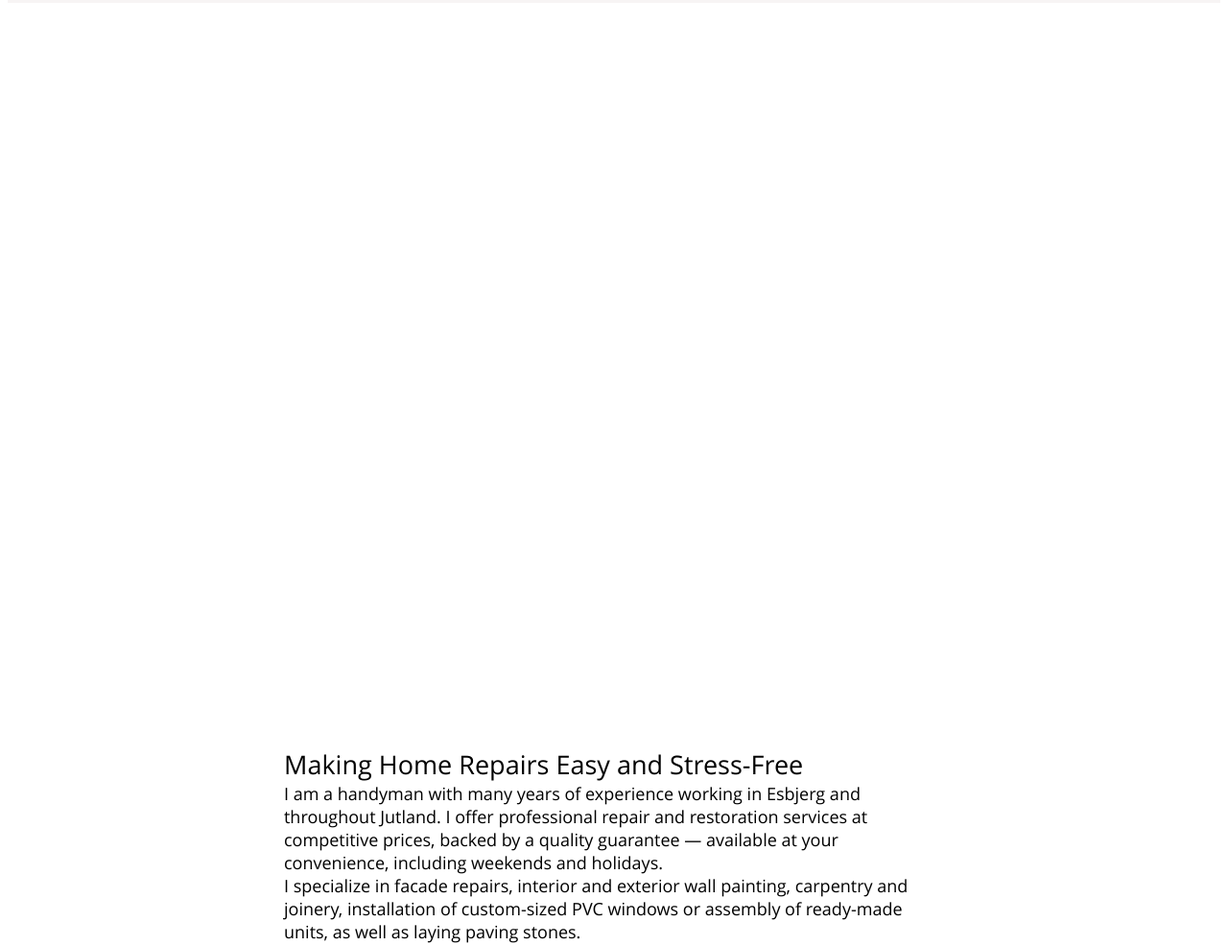
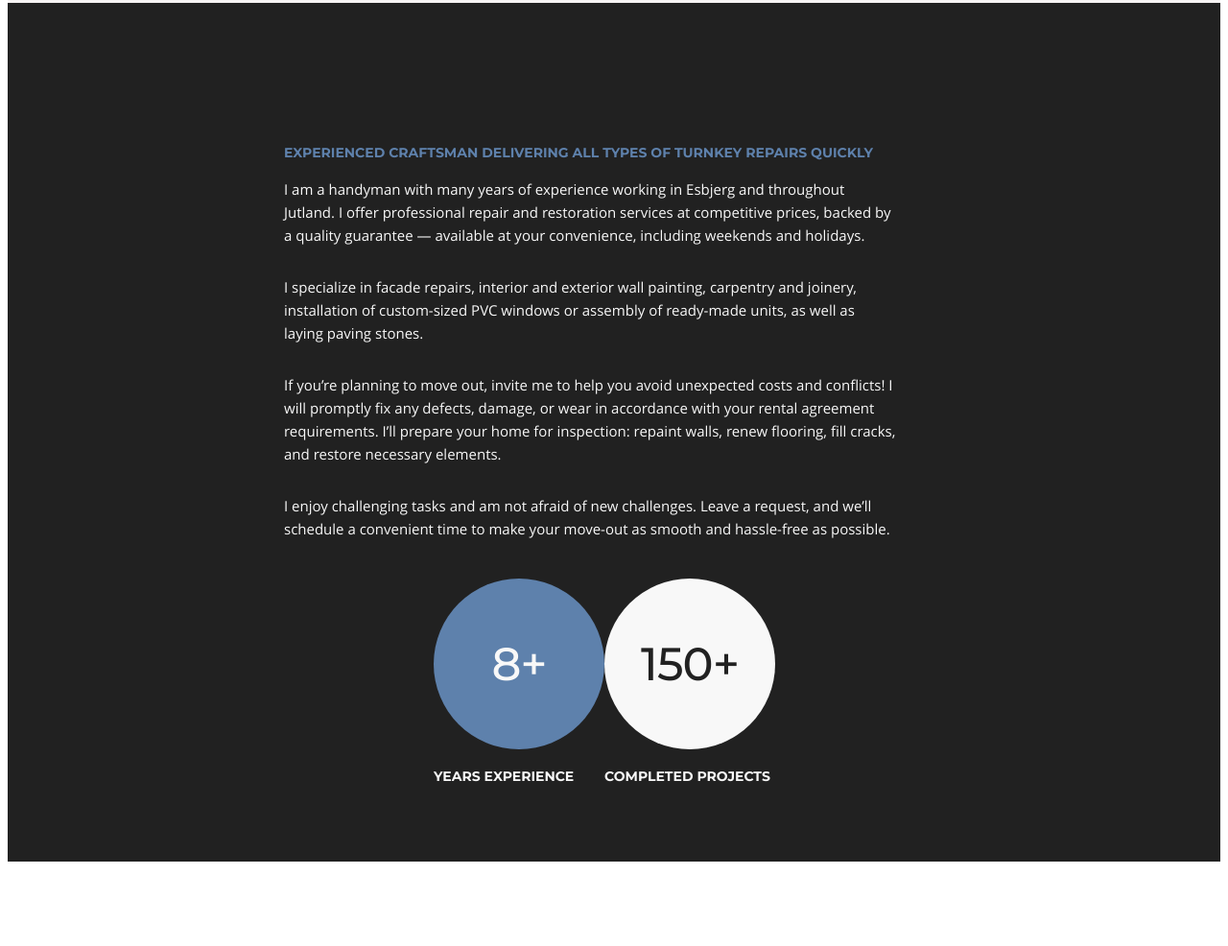
Before and after one commit to Hellwood1/handy-service-project, a website built with Vite: page src/index.html in a window 1280 px wide. Shown: the part 975-1961 px from the top of the page at 96% size. After the commit the page ends 1881 px from the top, so only its background shows below. Built offline with nearby package versions, Linux system fonts and the light colour scheme; files whose address does not match are found by name.

Commit message:
Upd. section "About-me"
1. Змінив структуру html розмітки для секції;
2. Написав CSS стилі;
3. Додав один цілий frame для svg іконок на секцію;
4. Додав текст для "en" and "dk" мов;
5. В common.css додав font-family "Montserrat" на заголовки усих типів, що б не дублювати код!

```diff
--- a/src/css/base/common.css
+++ b/src/css/base/common.css
@@ -17,7 +17,13 @@ h2,
 h3,
 h4,
 h5,
-h6,
+h6 {
+  font-family: 'Montserrat';
+  margin-top: 0;
+  margin-bottom: 0;
+  font-style: normal;
+}
+
 p {
   margin-top: 0;
   margin-bottom: 0;
--- a/src/css/layout/about-me.css
+++ b/src/css/layout/about-me.css
@@ -0,0 +1,146 @@
+.about-me-section {
+  padding: 60px 0px;
+  background-color: var(--black);
+}
+
+.about-me-svg-wrapper {
+  display: flex;
+  justify-content: center;
+  margin-bottom: 32px;
+}
+
+.about-me-title {
+  font-size: 14px;
+  line-height: 1.2;
+  text-transform: uppercase;
+  color: var(--nordic-blue);
+
+  margin-bottom: 12px;
+}
+
+.about-me-text-list {
+  display: flex;
+  flex-direction: column;
+  row-gap: 30px;
+  margin-bottom: 32px;
+}
+
+.about-me-first-paragraph,
+.about-me-second-paragraph,
+.about-me-third-paragraph,
+.about-me-fourth-paragraph {
+  color: var(--white);
+  font-size: 15px;
+  line-height: 1.6;
+}
+
+.about-me-second-block {
+  display: flex;
+  flex-direction: column;
+  row-gap: 16px;
+}
+.about-me-cirkle-wrapper {
+  display: flex;
+  flex-direction: column;
+  align-items: center;
+  row-gap: 20px;
+}
+
+.about-me-first-number,
+.about-me-second-number {
+  height: 194px;
+  width: 194px;
+  border-radius: 999px;
+  display: flex;
+  align-items: center;
+  justify-content: center;
+  margin: 0 auto;
+  background-color: var(--nordic-blue);
+
+  /* Типографія цифри */
+  color: var(--white);
+  font-family: 'Montserrat';
+  font-size: 48px;
+  line-height: 1.1;
+  letter-spacing: -0.02em;
+}
+
+.about-me-second-number {
+  color: var(--black);
+  background-color: var(--white);
+}
+
+/* Типографія допису під цифрою */
+.about-me-fifth-paragraph,
+.about-me-sixth-paragraph {
+  color: var(--white);
+  font-family: 'Montserrat';
+  font-size: 14px;
+
+  font-weight: 700;
+  line-height: 1.2;
+  text-transform: uppercase;
+}
+
+/* TABLET*/
+
+@media screen and (min-width: 768px) {
+  .about-me-section {
+    padding: 80px 0px;
+  }
+
+  .about-me-svg-wrapper {
+    justify-content: left;
+    margin-bottom: 18px;
+  }
+
+  .about-me-title {
+    margin-bottom: 18px;
+  }
+
+  .about-me-text-list {
+    max-width: 638px;
+    margin-bottom: 40px;
+  }
+
+  .about-me-second-block {
+    position: relative;
+    left: -10px;
+    flex-direction: row;
+    justify-content: center;
+  }
+
+  .about-me-cirkle-wrapper {
+    align-items: flex-start;
+  }
+
+  .about-me-first-number,
+  .about-me-second-number {
+    height: 178px;
+    width: 178px;
+  }
+}
+
+/* ======================DESKTOP 1440px================ */
+
+@media screen and (min-width: 1440px) {
+  .about-me-section-wrapper {
+    display: flex;
+    align-items: center;
+    justify-content: center;
+    column-gap: 130px;
+    flex-direction: row-reverse;
+  }
+
+  .about-me-text-list {
+    max-width: 678px;
+    margin-bottom: 0px;
+  }
+
+  .about-me-first-paragraph,
+  .about-me-second-paragraph,
+  .about-me-third-paragraph,
+  .about-me-fourth-paragraph {
+    font-size: 16px;
+  }
+}
--- a/src/js/language.js
+++ b/src/js/language.js
@@ -3,6 +3,7 @@ import LanguageDetector from "i18next-browser-languagedetector";
 
 import en from "../locales/en.json";
 import dk from "../locales/dk.json";
+
 
 i18next
   .use(LanguageDetector)
--- a/src/locales/dk.json
+++ b/src/locales/dk.json
@@ -11,5 +11,13 @@
   "benefits-second-content": "Med mere end 8 års erfaring har jeg udført alt fra små reparationer til større renoveringer — herunder lofter, facader, indkørsler og gulve. ",
   "benefits-third-content": "Du får altid en fast pris på forhånd — ingen skjulte gebyrer.",
   "benefits-fourth-content": "Jeg bruger bæredygtige og giftfri materialer, hvor det er muligt, så dit hjem er sundt, sikkert og miljøvenligt.",
-  "benefits-fifth-content": "Jeg efterlader hjemmet pænt og rent, så du kan nyde resultatet uden besværet."
+  "benefits-fifth-content": "Jeg efterlader hjemmet pænt og rent, så du kan nyde resultatet uden besværet.",
+
+  "about-me-title": "Erfaren håndværker, der udfører alle former for totalrenovering hurtigt",
+  "about-me-first-paragrap": "Jeg er en erfaren handyman, der i mange år har arbejdet i Esbjerg og over hele Jylland. Jeg tilbyder professionelle reparationer og renoveringer til konkurrencedygtige priser — altid med kvalitetsgaranti og mulighed for at bestille også i weekender og på helligdage.",
+  "about-me-second-paragraph": "Jeg er specialiseret i facade­reparationer, maling af vægge (inde og ude), tømrer- og snedkerarbejde, montering af specialmål PVC-vinduer eller færdige enheder samt belægning med sten.",
+  "about-me-third-paragraph": "Skal du flytte ud? Lad mig hjælpe dig med at undgå uventede udgifter og konflikter. Jeg udbedrer hurtigt fejl, skader og slid, så din bolig står klar til syn: maling af vægge, fornyelse af gulve, udfyldning af revner og udbedring af nødvendige detaljer.",
+  "about-me-fourth-paragraph": "Jeg kan lide udfordrende opgaver og er ikke bange for nye projekter. Send en forespørgsel, så finder vi en tid, der passer dig — og jeg sørger for, at din fraflytning bliver så nem og problemfri som muligt.",
+  "about-me-fifth-paragraph": "års erfaring",
+  "about-me-sixth-paragraph": "afsluttede projekter"
 }
--- a/src/locales/en.json
+++ b/src/locales/en.json
@@ -11,5 +11,13 @@
   "benefits-second-content": "With over 8 years of experience, I’ve handled everything from minor repairs to full renovations, including attics, facades, driveways, and flooring.",
   "benefits-third-content": "Before I start, you’ll know exactly how much it will cost — no hidden fees, ever.",
   "benefits-fourth-content": "I’m committed to using sustainable and non-toxic materials whenever possible, ensuring your home is safe, healthy, and environmentally responsible.",
-  "benefits-fifth-content": "I always clean up after myself so you can enjoy the result without the mess."
+  "benefits-fifth-content": "I always clean up after myself so you can enjoy the result without the mess.",
+
+  "about-me-title": "Experienced craftsman delivering all types of turnkey repairs quickly",
+  "about-me-first-paragrap": "I am a handyman with many years of experience working in Esbjerg and throughout Jutland. I offer professional repair and restoration services at competitive prices, backed by a quality guarantee — available at your convenience, including weekends and holidays.",
+  "about-me-second-paragraph": "I specialize in facade repairs, interior and exterior wall painting, carpentry and joinery, installation of custom-sized PVC windows or assembly of ready-made units, as well as laying paving stones.",
+  "about-me-third-paragraph": "If you’re planning to move out, invite me to help you avoid unexpected costs and conflicts! I will promptly fix any defects, damage, or wear in accordance with your rental agreement requirements. I’ll prepare your home for inspection: repaint walls, renew flooring, fill cracks, and restore necessary elements.",
+  "about-me-fourth-paragraph": "I enjoy challenging tasks and am not afraid of new challenges. Leave a request, and we’ll schedule a convenient time to make your move-out as smooth and hassle-free as possible.",
+  "about-me-fifth-paragraph": "Years Experience",
+  "about-me-sixth-paragraph": "Completed projects"
 }
--- a/src/partials/about-me.html
+++ b/src/partials/about-me.html
@@ -1,65 +1,63 @@
-<section>
-  <div class="container">
-    <div>
-      <ul>
+<section class="about-me-section">
+  <div class="container about-me-section-wrapper">
+    <div class="about-me-first-block">
+      <div class="about-me-svg-wrapper">
+        <svg
+          class="about-me-svg"
+          aria-label=""
+          width="230"
+          height="50"
+          aria-hidden="true"
+          focusable="false"
+        >
+          <use href="./img/about-me/icon-about-me.svg"></use>
+        </svg>
+      </div>
+      <div class="about-me-text-wrapper">
+        <h2 class="about-me-title" data-i18n="about-me-title"></h2>
+        <ul class="about-me-text-list">
           <li>
-          <svg class="" aria-label="">
-            <use href="../img/sprite.svg/#"></use>
-          </svg>
+            <p
+              class="about-me-first-paragraph"
+              data-i18n="about-me-first-paragrap"
+            ></p>
           </li>
           <li>
-          <svg class="" aria-label="">
-            <use href=""></use>
-          </svg>
+            <p
+              class="about-me-second-paragraph"
+              data-i18n="about-me-second-paragraph"
+            ></p>
           </li>
           <li>
-          <svg class="" aria-label="">
-            <use href=""></use>
-          </svg>
+            <p
+              class="about-me-third-paragraph"
+              data-i18n="about-me-third-paragraph"
+            ></p>
           </li>
           <li>
-          <svg class="" aria-label="">
-            <use href=""></use>
-          </svg>
-        </li>
-        <li>
-          <svg class="" aria-label="">
-            <use href=""></use>
-          </svg>
+            <p
+              class="about-me-fourth-paragraph"
+              data-i18n="about-me-fourth-paragraph"
+            ></p>
           </li>
         </ul>
       </div>
-    <div>
-      <h2>Making Home Repairs Easy and Stress-Free</h2>
-      <p>
-        I am a handyman with many years of experience working in Esbjerg and
-        throughout Jutland. I offer professional repair and restoration services
-        at competitive prices, backed by a quality guarantee — available at your
-        convenience, including weekends and holidays.
-      </p>
-      <p>
-        I specialize in facade repairs, interior and exterior wall painting,
-        carpentry and joinery, installation of custom-sized PVC windows or
-        assembly of ready-made units, as well as laying paving stones.
-      </p>
-      <p>
-        If you’re planning to move out, invite me to help you avoid unexpected
-        costs and conflicts! I will promptly fix any defects, damage, or wear in
-        accordance with your rental agreement requirements. I’ll prepare your
-        home for inspection: repaint walls, renew flooring, fill cracks, and
-        restore necessary elements.
-      </p>
-      <p>
-        I enjoy challenging tasks and am not afraid of new challenges. Leave a
-        request, and we’ll schedule a convenient time to make your move-out as
-        smooth and hassle-free as possible.
-      </p>
     </div>
-    <div>
-      <p>8+</p>
-      <p>Years Experience</p>
-      <p>150+</p>
-      <p>Completed projects</p>
+    <div class="about-me-second-block">
+      <div class="about-me-cirkle-wrapper">
+        <p class="about-me-first-number">8+</p>
+        <p
+          class="about-me-fifth-paragraph"
+          data-i18n="about-me-fifth-paragraph"
+        ></p>
+      </div>
+      <div class="about-me-cirkle-wrapper">
+        <p class="about-me-second-number">150+</p>
+        <p
+          class="about-me-sixth-paragraph"
+          data-i18n="about-me-sixth-paragraph"
+        ></p>
+      </div>
     </div>
   </div>
 </section>
```
Also changed, not shown: src/locales/about-me/about-me-dk.json (added, +10 -0 lines), src/locales/about-me/about-me-en.json (added, +11 -0 lines), src/img/about-me/icon-about-me.svg (added). Lines whose indentation alone changed are shown as unchanged.
